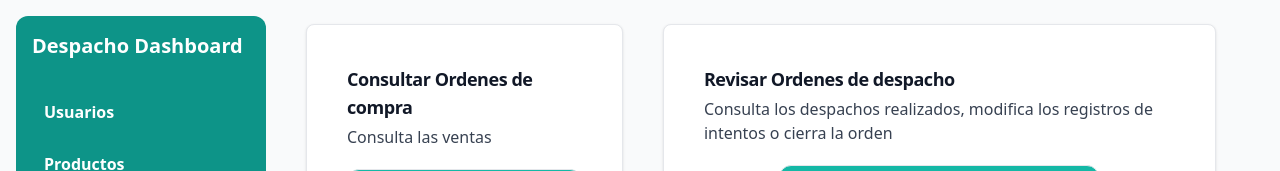
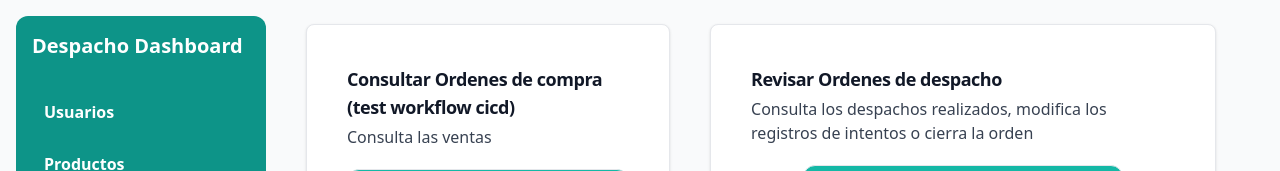
Before and after one commit to cyanide-pills/examen-devops, a React (Vite) app in the folder front_despacho/: page / in a window 1280 px wide. Shown: the top 171 px of the page. Built offline with nearby package versions, Linux system fonts and the light colour scheme; no server answers.

Commit message:
test workflow cicd

```diff
--- a/front_despacho/src/componentes/CrudAdmin/PruebaCards.jsx
+++ b/front_despacho/src/componentes/CrudAdmin/PruebaCards.jsx
@@ -11,7 +11,7 @@ export const PruebaCards = () => {
     <section>
       <div className="flex justify-center">
         <CardComponent
-          title="Consultar Ordenes de compra "
+          title="Consultar Ordenes de compra (test workflow cicd) "
           description="Consulta las ventas"
           buttonText="Consultar"
           onClick={() => {
```
